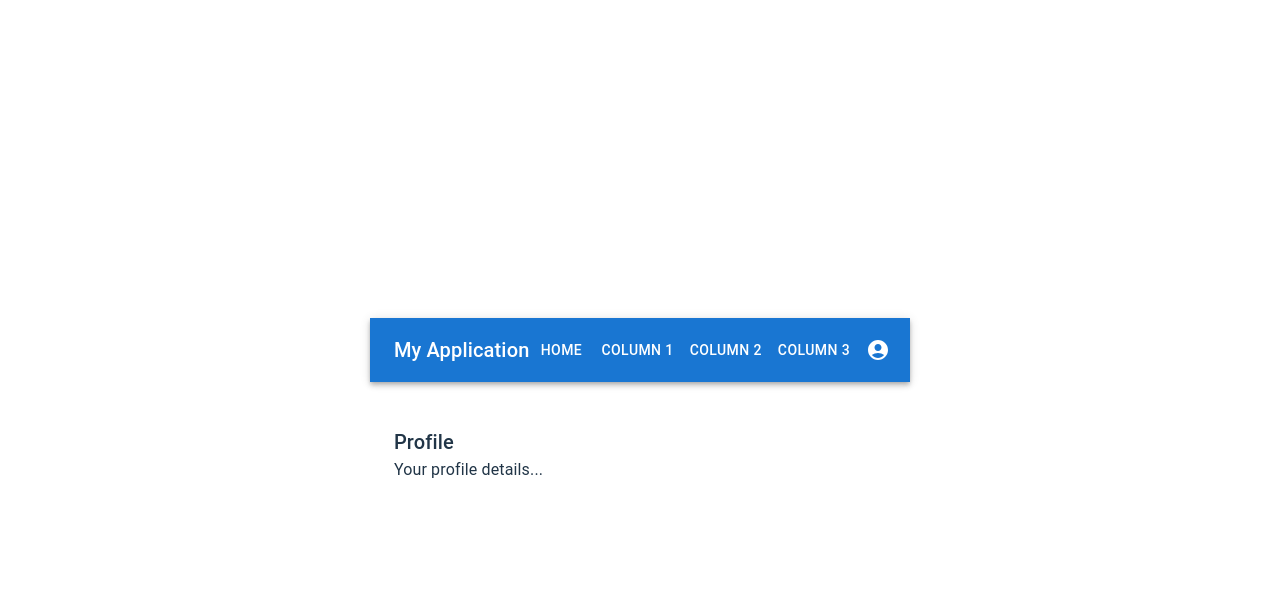
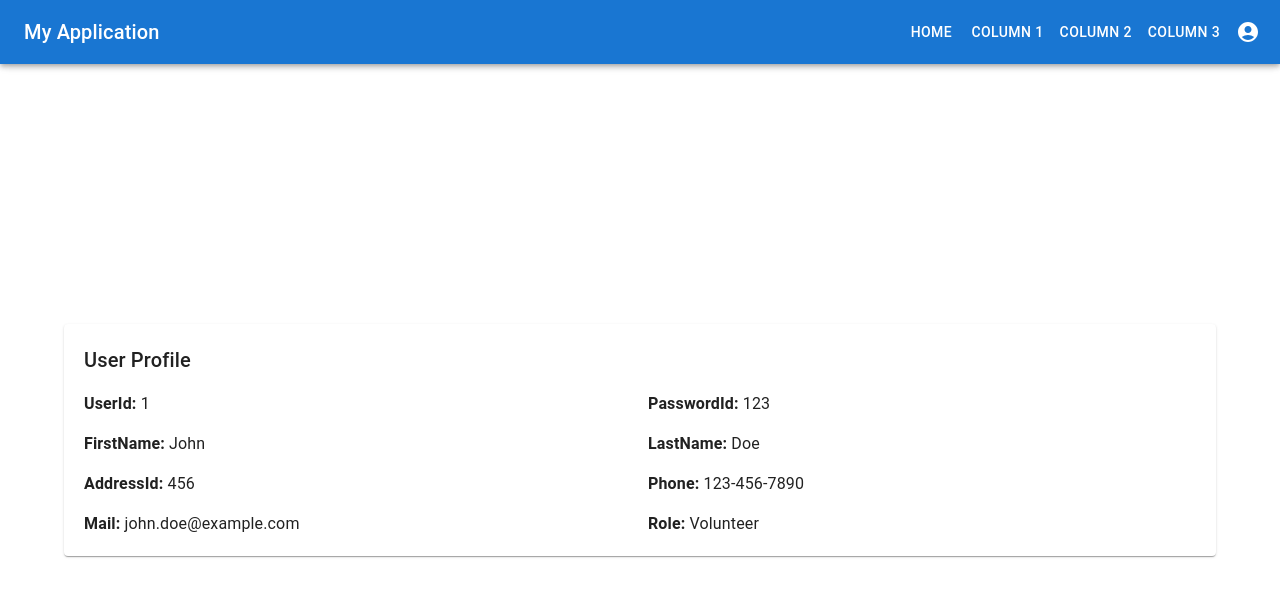
Before and after one commit to estiww/darchei-miriam-docker, a React (Vite) app in the folder client/: page /home/profile in a window 1280 px wide. Shown: the top 596 px of the page. Built offline with nearby package versions, Linux system fonts and the light colour scheme.

Commit message:
ראשון לילה

```diff
--- a/client/src/pages/Home.jsx
+++ b/client/src/pages/Home.jsx
@@ -10,6 +10,7 @@ import Container from '@mui/material/Container';
 import Grid from '@mui/material/Grid';
 import Button from '@mui/material/Button';
 import AccountCircle from '@mui/icons-material/AccountCircle';
+import UserProfile from './UserProfile'; // ייבוא של הרכיב החדש
 
 function Home() {
   const [anchorEl, setAnchorEl] = useState(null);
@@ -24,15 +25,15 @@ function Home() {
 
   return (
     <div>
-      <AppBar position="static">
+      <AppBar position="fixed" style={{ width: '100%' }}>
         <Toolbar>
           <Typography variant="h6" style={{ flexGrow: 1 }}>
             My Application
           </Typography>
           <Button color="inherit" component={Link} to="/home">Home</Button>
-          <Button color="inherit" component={Link} to="/column1">Column 1</Button>
-          <Button color="inherit" component={Link} to="/column2">Column 2</Button>
-          <Button color="inherit" component={Link} to="/column3">Column 3</Button>
+          <Button color="inherit" component={Link} to="column1">Column 1</Button>
+          <Button color="inherit" component={Link} to="column2">Column 2</Button>
+          <Button color="inherit" component={Link} to="column3">Column 3</Button>
           <div>
             <IconButton
               edge="end"
@@ -46,19 +47,19 @@ function Home() {
               open={Boolean(anchorEl)}
               onClose={handleClose}
             >
-              <MenuItem onClick={handleClose} component={Link} to="/profile">Profile</MenuItem>
+              <MenuItem onClick={handleClose} component={Link} to="profile">Profile</MenuItem>
               <MenuItem onClick={handleClose}>Logout</MenuItem>
             </Menu>
           </div>
         </Toolbar>
       </AppBar>
-      <Container style={{ marginTop: '20px' }}>
+      <Container style={{ marginTop: '80px' }}>
         <Routes>
           <Route path="/" element={<HomePage />} />
           <Route path="column1" element={<Column1 />} />
           <Route path="column2" element={<Column2 />} />
           <Route path="column3" element={<Column3 />} />
-          <Route path="profile" element={<Profile />} />
+          <Route path="profile" element={<UserProfile />} /> {/* שינוי ל-UserProfile */}
         </Routes>
       </Container>
     </div>
--- a/client/src/pages/UserProfile.jsx
+++ b/client/src/pages/UserProfile.jsx
@@ -0,0 +1,33 @@
+import React from 'react';
+import { Grid, Typography, Paper } from '@mui/material';
+
+const UserProfile = () => {
+  // נתוני הדוגמאות, ניתן לעדכן בנתונים אמתיים
+  const userData = {
+    UserId: 1,
+    PasswordId: 123,
+    FirstName: 'John',
+    LastName: 'Doe',
+    AddressId: 456,
+    Phone: '123-456-7890',
+    Mail: 'john.doe@example.com',
+    Role: 'Volunteer'
+  };
+
+  return (
+    <Paper style={{ padding: '20px', marginTop: '20px' }}>
+      <Grid container spacing={2}>
+        <Grid item xs={12}>
+          <Typography variant="h6">User Profile</Typography>
+        </Grid>
+        {Object.keys(userData).map((key) => (
+          <Grid item xs={12} sm={6} key={key}>
+            <Typography variant="body1"><strong>{key}:</strong> {userData[key]}</Typography>
+          </Grid>
+        ))}
+      </Grid>
+    </Paper>
+  );
+};
+
+export default UserProfile;
```
